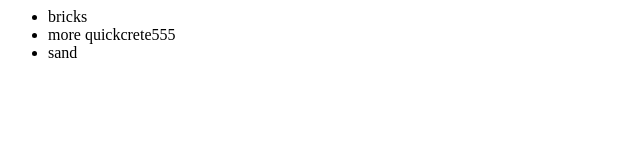
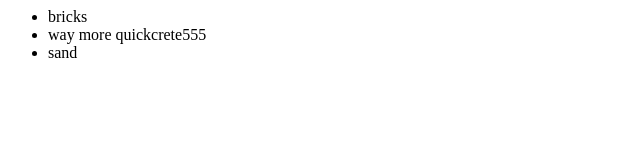
Before and after one commit to Crookie84/newGitTest, a plain HTML site: page index.html in a window 1280 px wide. Shown: the full height of the page, 0-640 px from the left. Drawn offline with Linux system fonts and the light colour scheme.

Commit message:
added way

```diff
--- a/index.html
+++ b/index.html
@@ -4,7 +4,7 @@
     <div>
       <ul>
         <li>bricks</li>
-        <li>more quickcrete555</li>
+        <li>way more quickcrete555</li>
         <li>sand</li>
       </ul>
     </div>
```
